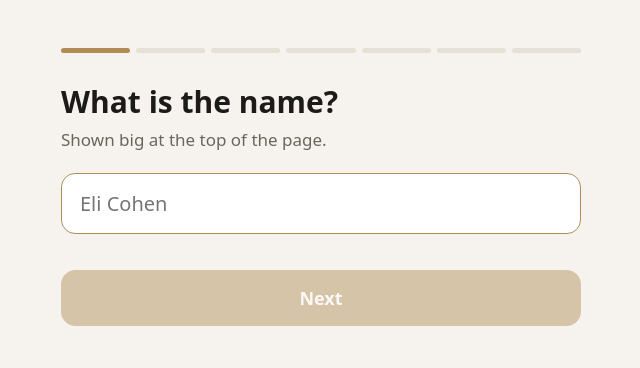
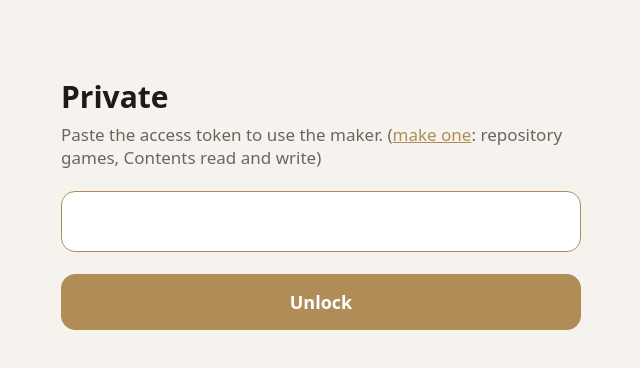
Before and after one commit to cohenom/games, a plain HTML site: page make/index.html in a window 1280 px wide. Shown: the whole page, without its empty margins (319-959 px from the left). Drawn offline with Linux system fonts and the light colour scheme.

Commit message:
Maker: token gate, no placeholder name
Co-Authored-By: Claude Opus 5.5 <noreply@anthropic.com>
Claude-Session: https://claude.ai/code/session_01EsXdxZJVPVNvp6vjh6uGJq

```diff
--- a/make/index.html
+++ b/make/index.html
@@ -3,6 +3,7 @@
 <head>
 <meta charset="utf-8">
 <meta name="viewport" content="width=device-width, initial-scale=1">
+<meta name="robots" content="noindex,nofollow">
 <title>Link Page Maker</title>
 <style>
   :root{--bg:#f6f3ee;--card:#fff;--text:#1d1b19;--muted:#6b655e;--accent:#b08d57;--border:#e6e0d7}
@@ -46,7 +47,7 @@ const K=()=>{try{return localStorage.getItem('gkey')||''}catch(e){return''}};
 const esc=s=>String(s).replace(/[&<>"]/g,c=>({'&':'&amp;','<':'&lt;','>':'&gt;','"':'&quot;'}[c]));
 const clean=v=>v.trim().replace(/^https?:\/\/(www\.)?[^/]+\/(@)?/i,'').replace(/^@/,'').replace(/[/?#].*$/,'');
 const steps=[
- {k:'n',title:'What is the name?',hint:'Shown big at the top of the page.',ph:'Eli Cohen',req:1},
+ {k:'n',title:'What is the name?',hint:'Shown big at the top of the page.',ph:'',req:1},
  {k:'place',title:'Which place?',hint:'Search the business, then pick the right one. This becomes the Google review button.'},
  {k:'w',title:'Your website',hint:'Paste the URL. Leave blank if none.',ph:'https://example.co.il'},
  {k:'i',title:'Instagram',hint:'Type the @ and check the account below. Leave blank if none.',ph:'username',at:1,net:'instagram'},
@@ -160,7 +161,19 @@ function ready(v,u){
  document.getElementById('cp').onclick=e=>{navigator.clipboard.writeText(u);e.target.textContent='Copied'};
  document.getElementById('again').onclick=()=>{for(const k in st)st[k]='';step=0;render()};
 }
-render();
+async function gate(){
+ const v=document.getElementById('view');
+ if(TK()){try{const r=await gh('');if(r&&r.permissions&&r.permissions.push)return render()}catch(e){}try{localStorage.removeItem('ghtok')}catch(_){}}
+ document.getElementById('bar').innerHTML='';
+ const tokUrl='https://github.com/settings/personal-access-tokens/new?name=links-maker&description=Link+page+maker&target_name=cohenom&expires_in=none&contents=write';
+ v.innerHTML=`<h1>Private</h1><p class="hint">Paste the access token to use the maker. (<a href="${tokUrl}" target="_blank" rel="noopener" style="color:var(--accent)">make one</a>: repository games, Contents read and write)</p><input id="tok" type="password" autocomplete="off"><p class="muted" id="msg"></p><div class="row"><button class="go" id="ok">Unlock</button></div>`;
+ const t=document.getElementById('tok');t.focus();
+ const ok=async()=>{try{localStorage.setItem('ghtok',t.value.trim())}catch(_){}
+  try{const r=await gh('');if(r&&r.permissions&&r.permissions.push)return render()}catch(e){}
+  try{localStorage.removeItem('ghtok')}catch(_){};document.getElementById('msg').textContent='That token does not have access.'};
+ document.getElementById('ok').onclick=ok;t.onkeydown=e=>{if(e.key==='Enter')ok()};
+}
+gate();
 </script>
 </body>
 </html>
```
